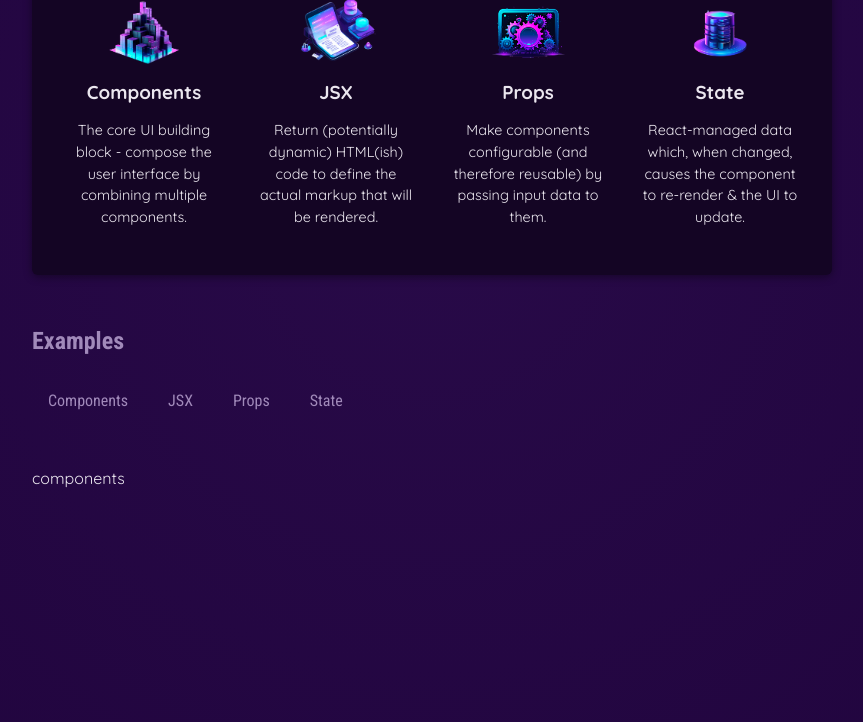
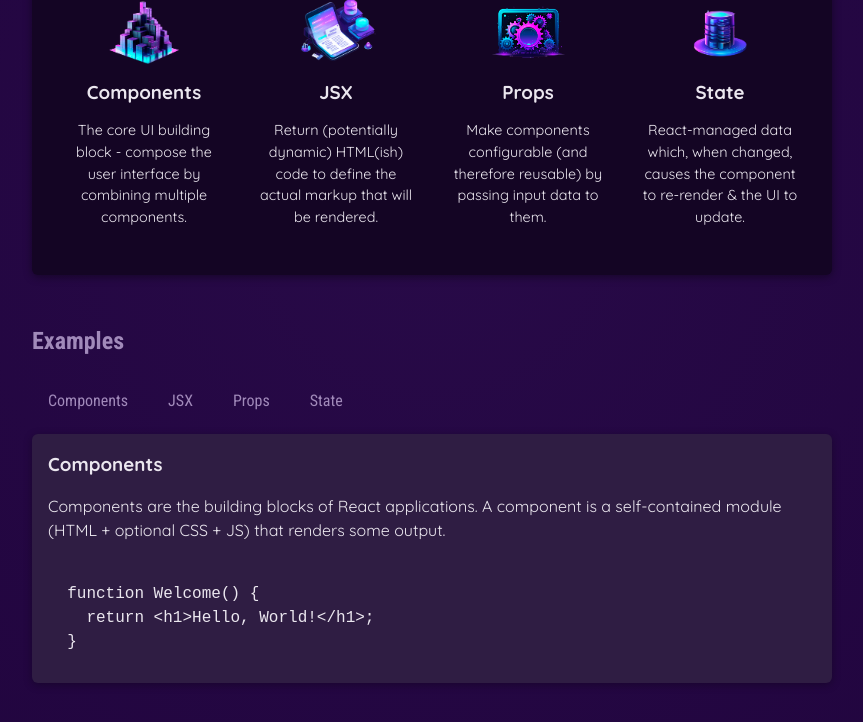
Before and after one commit to cristianmurillo87/react-complete-course, a React (Vite) app in the folder react-complete-course/: page / in a window 1280 px wide. Both pictures are taken after a click on the button "Components". Shown: the part 424-1146 px from the top of the page, without its empty margins (208-1071 px from the left). Built offline with nearby package versions, Linux system fonts and the light colour scheme.

Commit message:
implemented displaying conditional components

```diff
--- a/react-complete-course/src/App.jsx
+++ b/react-complete-course/src/App.jsx
@@ -1,11 +1,11 @@
 import Header from "./components/header/header";
 import CoreConcept from "./components/core-concept/core-concept";
 import TabButton from "./components/tab-button";
-import { CORE_CONCEPTS } from "./data";
+import { CORE_CONCEPTS, EXAMPLES } from "./data";
 import { useState } from "react";
 
 function App() {
-  const [selectedTopic, setSelectedTopic] = useState("Please select a topic");
+  const [selectedTopic, setSelectedTopic] = useState();
 
   const handleSelect = (topic) => {
     setSelectedTopic(topic);
@@ -48,8 +48,19 @@
               State
             </TabButton>
           </menu>
+
+          {!selectedTopic ? (
+            <p>Please select a topic.</p>
+          ) : (
+            <div id="tab-content">
+              <h3>{EXAMPLES[selectedTopic].title}</h3>
+              <p>{EXAMPLES[selectedTopic].description}</p>
+              <pre>
+                <code>{EXAMPLES[selectedTopic].code}</code>
+              </pre>
+            </div>
+          )}
         </section>
-        {selectedTopic}
       </main>
     </div>
   );
--- a/react-complete-course/src/data.js
+++ b/react-complete-course/src/data.js
@@ -29,3 +29,54 @@
         "React-managed data which, when changed, causes the component to re-render & the UI to update."
     }
   ];
+
+  export const EXAMPLES = {
+    components: {
+      title: 'Components',
+      description:
+        'Components are the building blocks of React applications. A component is a self-contained module (HTML + optional CSS + JS) that renders some output.',
+      code: `
+  function Welcome() {
+    return <h1>Hello, World!</h1>;
+  }`,
+    },
+    jsx: {
+      title: 'JSX',
+      description:
+        'JSX is a syntax extension to JavaScript. It is similar to a template language, but it has full power of JavaScript (e.g., it may output dynamic content).',
+      code: `
+  <div>
+    <h1>Welcome {userName}</h1>
+    <p>Time to learn React!</p>
+  </div>`,
+    },
+    props: {
+      title: 'Props',
+      description:
+        'Components accept arbitrary inputs called props. They are like function arguments.',
+      code: `
+  function Welcome(props) {
+    return <h1>Hello, {props.name}</h1>;
+  }`,
+    },
+    state: {
+      title: 'State',
+      description:
+        'State allows React components to change their output over time in response to user actions, network responses, and anything else.',
+      code: `
+  function Counter() {
+    const [isVisible, setIsVisible] = useState(false);
+
+    function handleClick() {
+      setIsVisible(true);
+    }
+
+    return (
+      <div>
+        <button onClick={handleClick}>Show Details</button>
+        {isVisible && <p>Amazing details!</p>}
+      </div>
+    );
+  }`,
+    },
+  };
```
